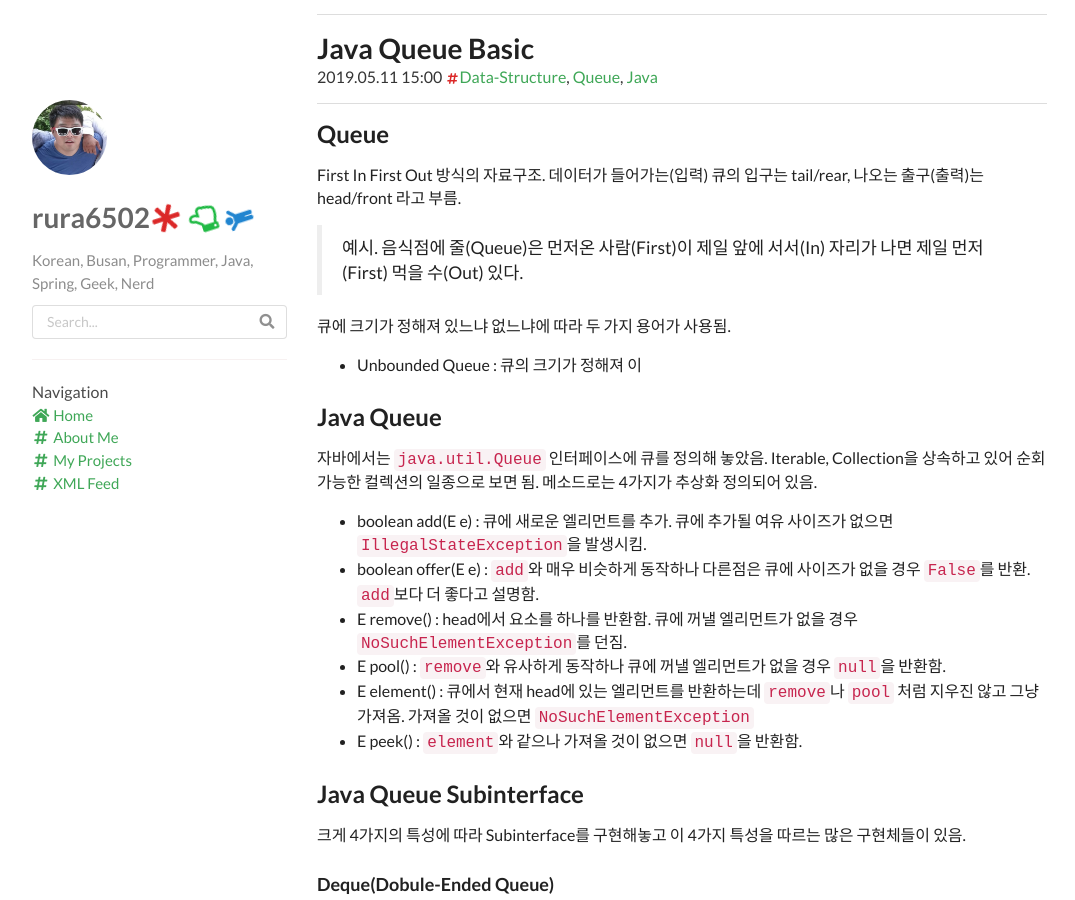
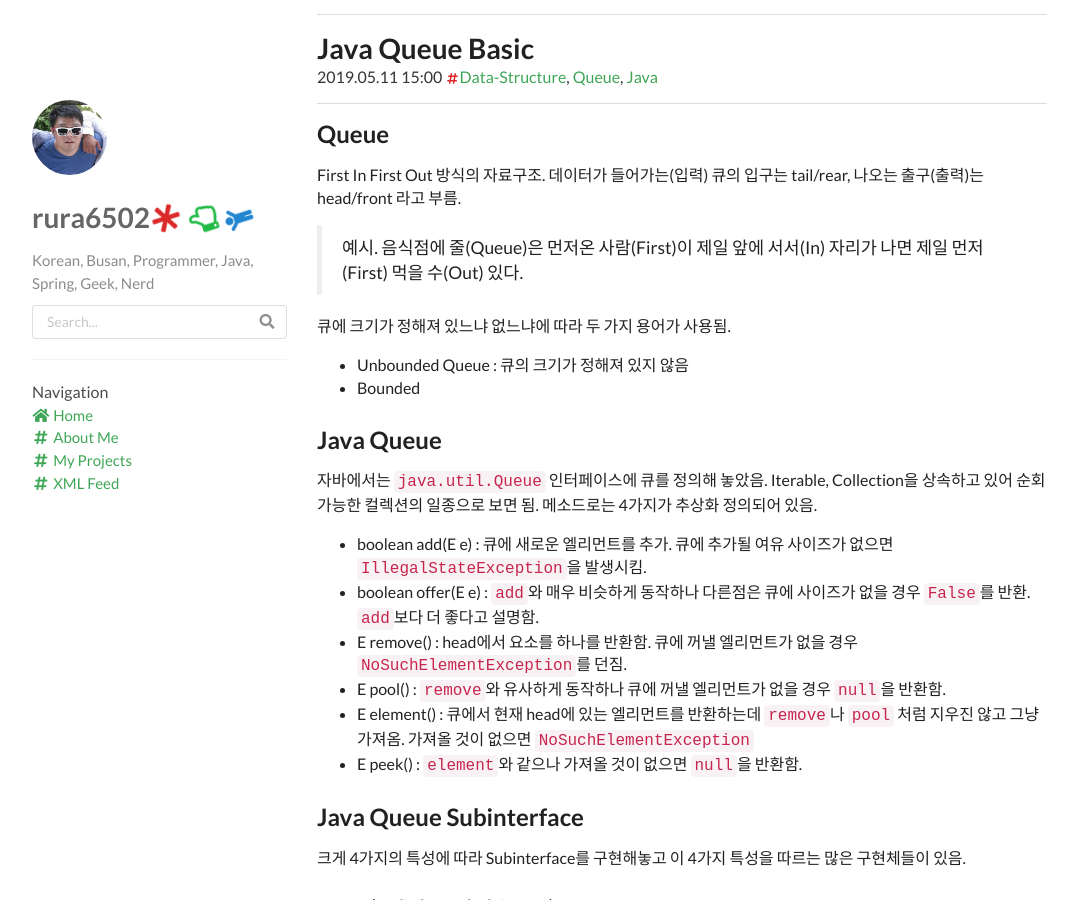
Before and after one commit to rura6502/rura6502.github.io, a Jekyll site: the page built from _posts/2019-05-12-Java-Queue-Basic.md, in a window 1280 px wide and 900 px high. Shown: the whole window, without its empty margins (53-1128 px from the left). Built offline with Jekyll 4.4.1, drawn with Linux system fonts in a browser that asks for light colours; nearby versions of some CDN libraries; comment, search, counter and statistics services are not loaded.

Commit message:
_posts/2019-05-12-Java-Queue-Basic.md updated from https://stackedit.io/

```diff
--- a/_posts/2019-05-12-Java-Queue-Basic.md
+++ b/_posts/2019-05-12-Java-Queue-Basic.md
@@ -13,7 +13,8 @@ First In First Out 방식의 자료구조. 데이터가 들어가는(입력) 큐
 
 큐에 크기가 정해져 있느냐 없느냐에 따라 두 가지 용어가 사용됨.
 
-* Unbounded Queue : 큐의 크기가 정해져 이
+* Unbounded Queue : 큐의 크기가 정해져 있지 않음
+* Bounded
 
 ## Java Queue
 
```
Also changed, not shown: other parts of _posts/2019-05-12-Java-Queue-Basic.md (+1 -1 lines).
